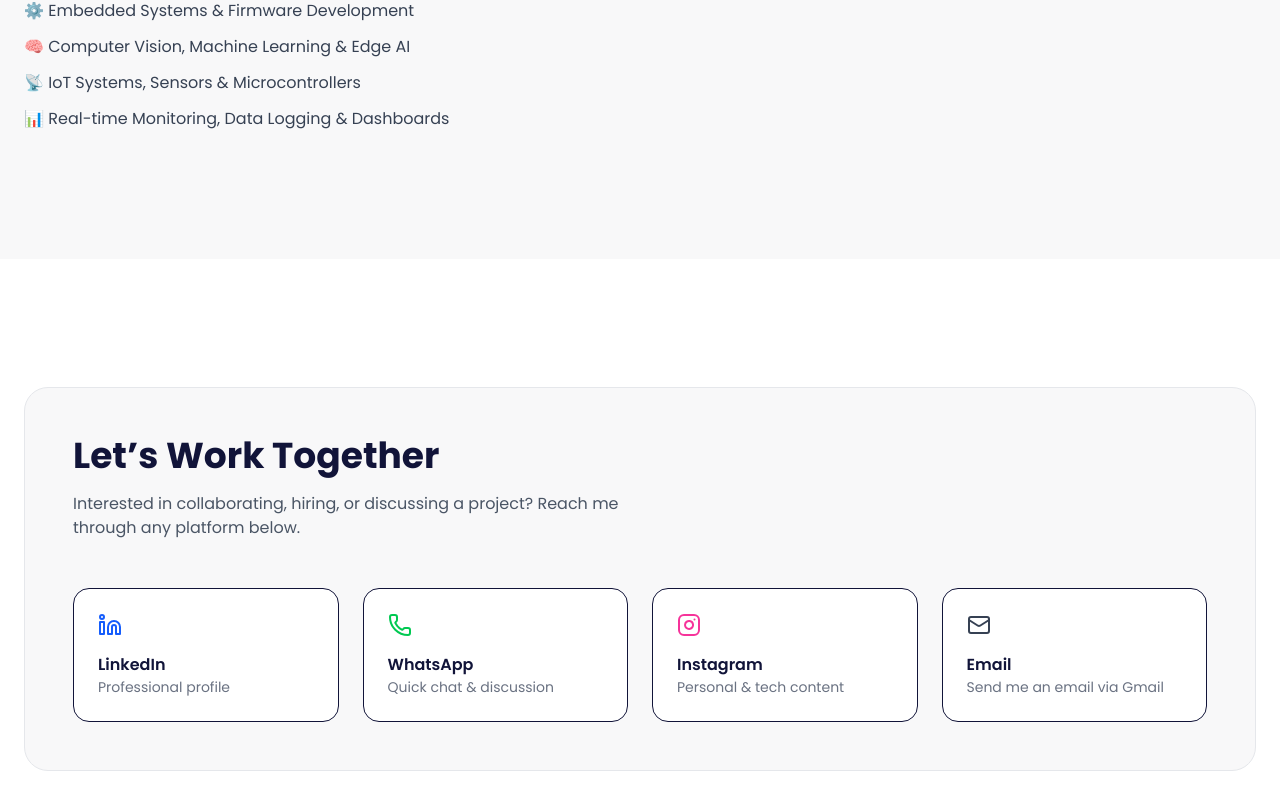
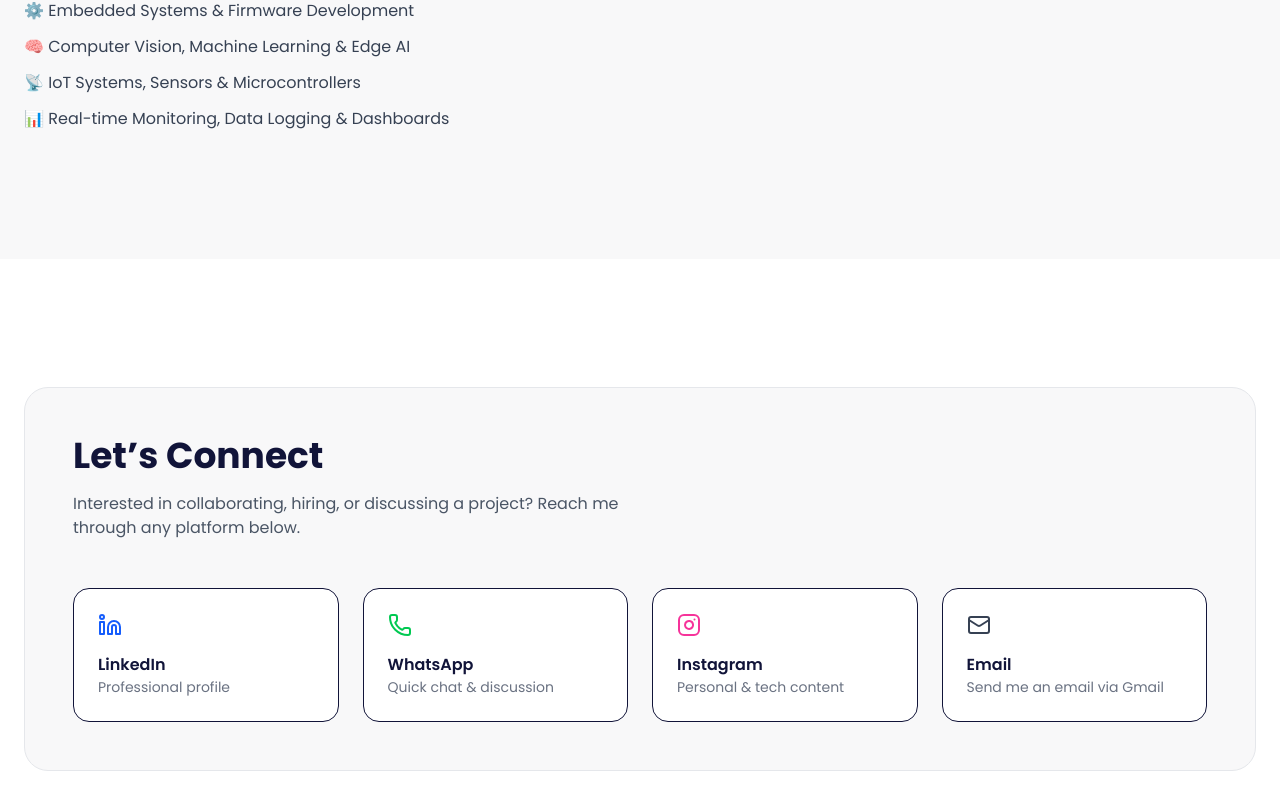
Before and after one commit to putrazxc/putra-gamav1, a React (Vite) app: page / in a window 1280 px wide. Shown: the part 2422-3231 px from the top of the page. Built offline with nearby package versions, Linux system fonts and the light colour scheme.

Commit message:
Change header text from 'Let’s Work Together' to 'Let’s Connect'

```diff
--- a/src/components/Contact.jsx
+++ b/src/components/Contact.jsx
@@ -17,7 +17,7 @@ const Contact = () => {
           {/* Header */}
           <div className="mb-12">
             <h2 className="text-4xl font-bold text-[#111439]">
-              Let’s Work Together
+              Let’s Connect
             </h2>
             <p className="mt-4 text-gray-600 max-w-xl">
               Interested in collaborating, hiring, or discussing a project?
```
